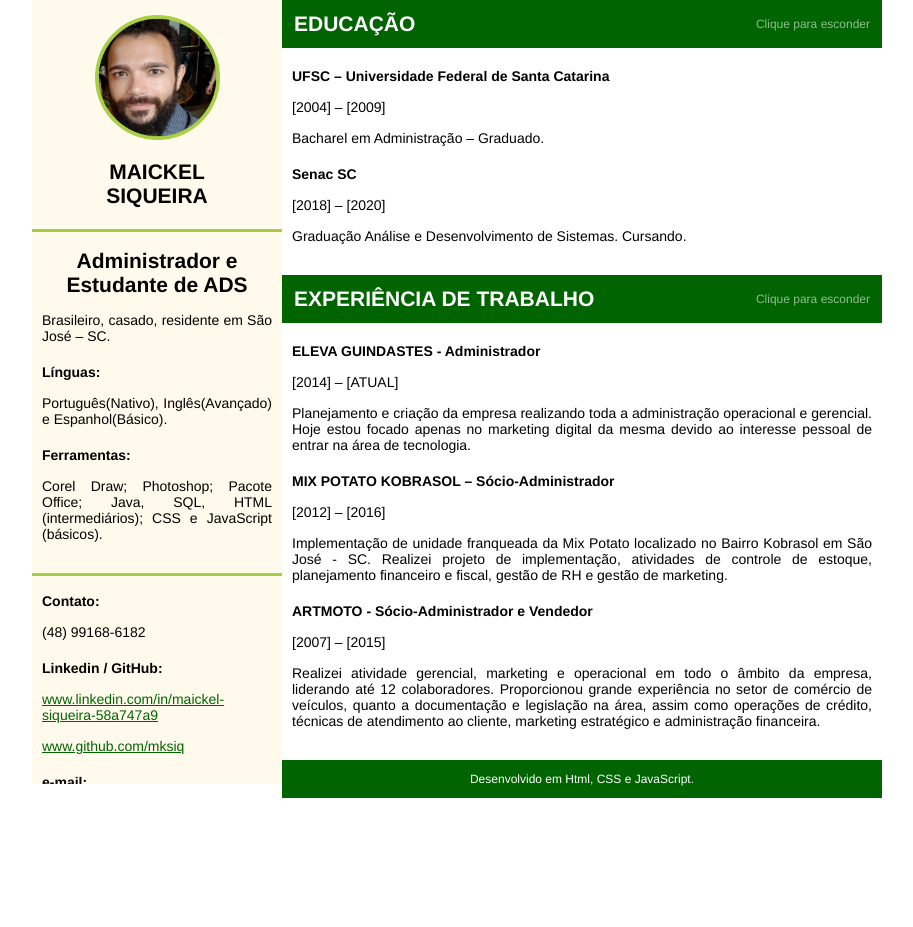
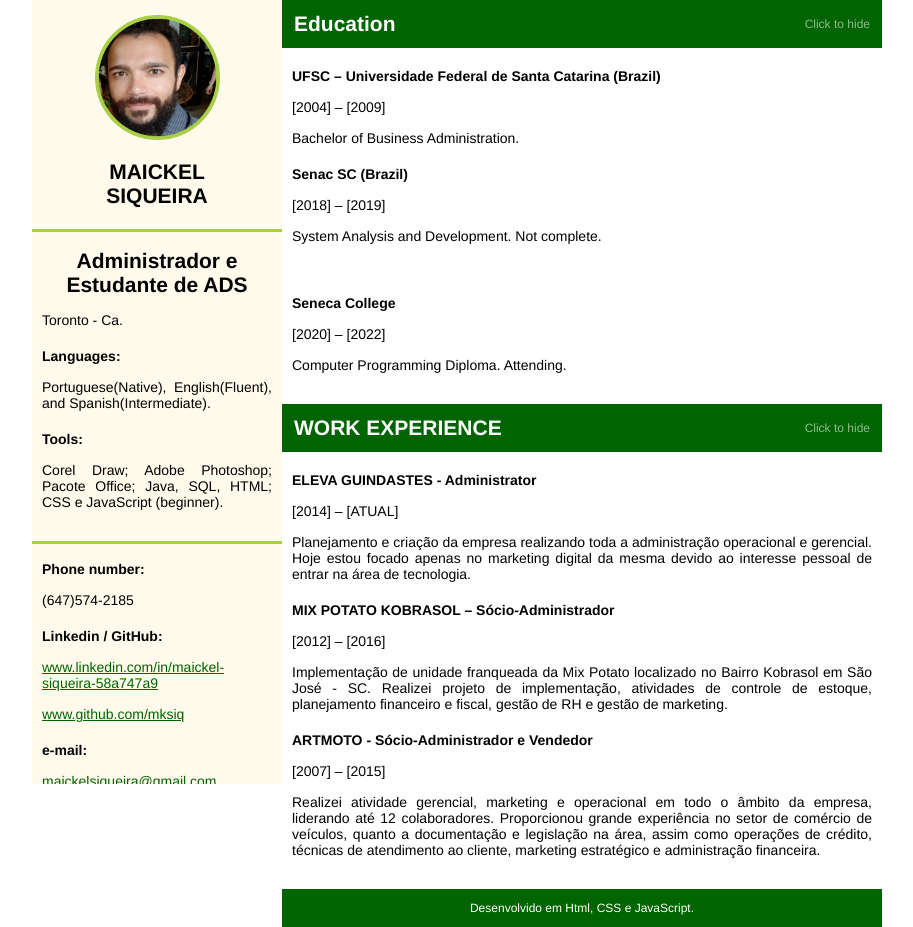
Before and after one commit to mksiq/mksiq.github.io, a plain HTML site: page index.html in a window 1280 px wide. Shown: the whole page, without its empty margins (128-1041 px from the left). Before the commit the page ends 800 px from the top, so only its background shows below. Drawn offline with Linux system fonts and the light colour scheme.

Commit message:
Started translating from PtBr to En

```diff
--- a/index.html
+++ b/index.html
@@ -103,21 +103,20 @@
         SIQUEIRA</h1>
         <linha></linha>
         <h2 style="text-align: center">Administrador e Estudante de ADS</h2>
-        <p>Brasileiro, casado, residente em
-         São José – SC. </p>
-        <h4>Línguas:</h4>
-        <p>Português(Nativo), Inglês(Avançado)
-        e Espanhol(Básico).
+        <p>Toronto - Ca. </p>
+        <h4>Languages:</h4>
+        <p>Portuguese(Native), English(Fluent),
+        and Spanish(Intermediate).
 
-        <h4>Ferramentas:</h4>
-        <p> Corel Draw; Photoshop; Pacote Office;
-        Java, SQL, HTML (intermediários);
-         CSS e JavaScript (básicos).</p>
+        <h4>Tools:</h4>
+        <p> Corel Draw; Adobe Photoshop; Pacote Office;
+        Java, SQL, HTML;
+         CSS e JavaScript (beginner).</p>
 
         <linha></linha>
-        <h4>Contato:</h4>
+        <h4>Phone number:</h4>
 
-        <p>(48) 99168-6182</p>
+        <p>(647)574-2185</p>
 
         <h4>Linkedin / GitHub:</h4>
         <p><a href="https://www.linkedin.com/in/maickel-siqueira-58a747a9">www.linkedin.com/in/maickel-siqueira-58a747a9</a></p>
@@ -131,21 +130,26 @@
 
     --><nav id="lateral-direita">
 
-        <h2 class="fundo-verde" ms-aba > EDUCAÇÃO<esconder>Clique para esconder</esconder></h2>
+        <h2 class="fundo-verde" ms-aba > Education<esconder>Click to hide</esconder></h2>
 
-        <aba><h4>UFSC – Universidade Federal de Santa Catarina</h4>
+        <aba><h4>UFSC – Universidade Federal de Santa Catarina (Brazil)</h4>
         <p>[2004] – [2009]</p>
-        <p>Bacharel em Administração – Graduado.</p>
+        <p>Bachelor of Business Administration.</p>
 
-        <h4>Senac SC</h4>
-        <p>[2018] – [2020]</p>
-        <p>Graduação Análise e Desenvolvimento de Sistemas. Cursando.</p></aba>
+        <h4>Senac SC (Brazil)</h4>
+        <p>[2018] – [2019]</p>
+        <p>System Analysis and Development. Not complete.</p></aba>
         <br>
 
-        <h2 class="fundo-verde" ms-aba>EXPERIÊNCIA DE TRABALHO<esconder>Clique para esconder</esconder></h2>
+         <h4>Seneca College</h4>
+        <p>[2020] – [2022]</p>
+        <p>Computer Programming Diploma. Attending.</p></aba>
+        <br>
+
+        <h2 class="fundo-verde" ms-aba>WORK EXPERIENCE<esconder>Click to hide</esconder></h2>
 
 
-        <aba><h4>ELEVA GUINDASTES - Administrador </h4>
+        <aba><h4>ELEVA GUINDASTES - Administrator </h4>
         <p>[2014] – [ATUAL]</p>
         <p>Planejamento e criação da empresa realizando toda a administração
         operacional e gerencial. Hoje estou focado apenas no marketing
```
